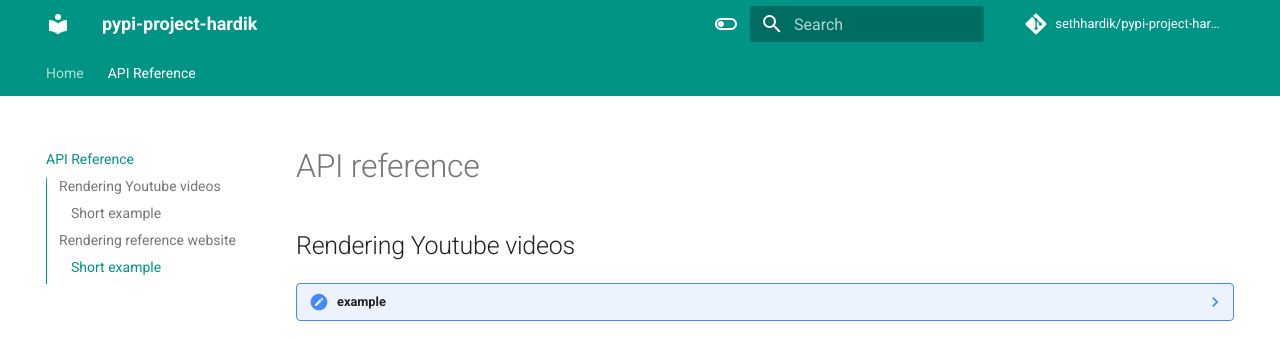
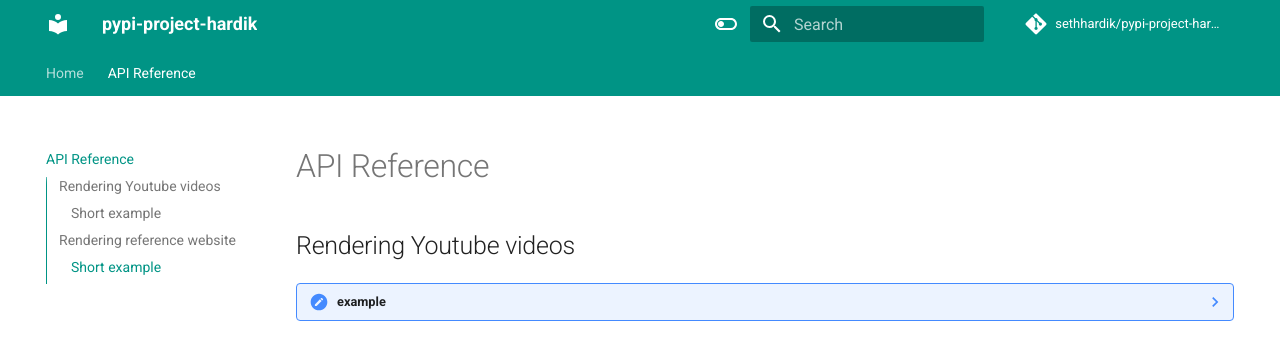
Before and after one commit to sethhardik/pypi-project-hardik, an MkDocs documentation site: the page built from docs/APIreference.md, in a window 1280 px wide and 1227 px high. Shown: the top 339 px of the window. Built offline with MkDocs 1.6.1 and Material for MkDocs 9.7.7, drawn with Linux system fonts in a browser that asks for light colours; comment, search, counter and statistics services are not loaded.

```diff
--- a/docs/APIreference.md
+++ b/docs/APIreference.md
@@ -1,4 +1,4 @@
-# API reference
+# API Reference
 
 ## Rendering Youtube videos
 
```
